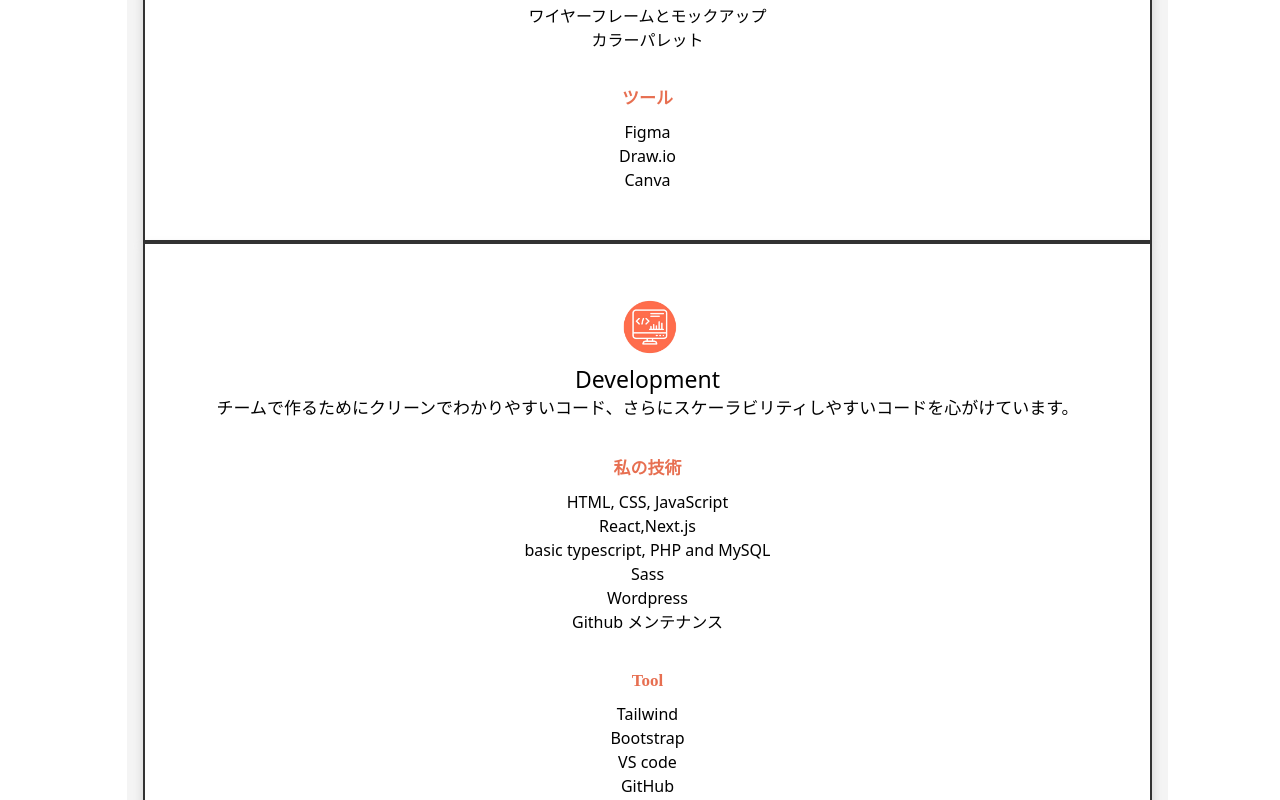
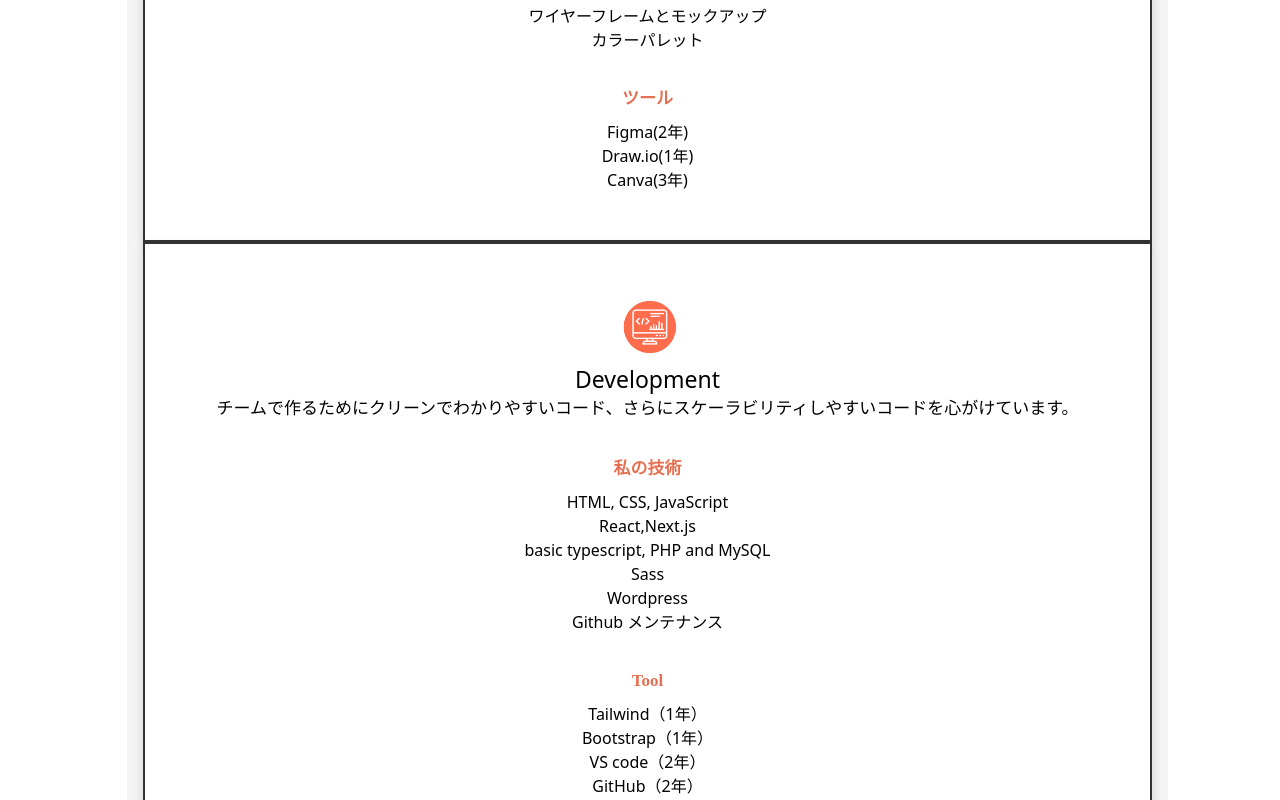
Before and after one commit to Sochan2/my-portfolio-react, a React (Vite) app: page /ja in a window 1280 px wide. Shown: the part 1460-2260 px from the top of the page. Built offline with nearby package versions, Linux system fonts and the light colour scheme.

Commit message:
add some information

```diff
--- a/src/components/Modal.jsx
+++ b/src/components/Modal.jsx
@@ -14,6 +14,10 @@
 
       <div className="modal-text">
       <h2 className="text-xl font-bold mb-4">{project.title}</h2>
+
+       <p className="text-sm mb-1">
+          <strong>Where:</strong> {project.where[isJapanese ? "ja" : "en"]}
+        </p>
         <p className="text-sm mb-1">
           <strong>Technology:</strong> {project.technology}
         </p>
--- a/src/pages/Home-ja.jsx
+++ b/src/pages/Home-ja.jsx
@@ -72,9 +72,9 @@
 
           <p><strong>ツール</strong></p>
           <ul>
-            <li>Figma</li>
-            <li>Draw.io</li>
-            <li>Canva</li>
+            <li>Figma(2年)</li>
+            <li>Draw.io(1年)</li>
+            <li>Canva(3年)</li>
           </ul>
 
 
@@ -100,10 +100,10 @@
 
           <p><strong>Tool</strong></p>
           <ul>
-            <li>Tailwind</li>
-            <li>Bootstrap</li>
-            <li>VS code</li>
-            <li>GitHub</li>
+            <li>Tailwind（1年）</li>
+            <li>Bootstrap（1年）</li>
+            <li>VS code（2年）</li>
+            <li>GitHub（2年）</li>
           </ul>
 
           </div>
--- a/src/pages/work.jsx
+++ b/src/pages/work.jsx
@@ -12,6 +12,11 @@
   const projects = [
     {
       title:"Japan rice",
+      where: {"en": "TAFE school project",
+              "ja": "TAFE学校プロジェクト"
+            },
+
+
       technology: "HTML, CSS, PWA",
       image:"/img/japan_rice_homepage.jpg",
       alt:"Japan rice MICO website preview picture",
@@ -30,6 +35,9 @@
 
     {
       title:"One Ring Rental",
+       where: {"en": "TAFE school project",
+              "ja": "TAFE学校プロジェクト"
+            },
       technology: "React, Bootstrap, Next.js",
       image:"/img/react_work.png",
       alt:"One ring rental thumbnail picture",
@@ -47,6 +55,8 @@
 
     {
       title:"Generate Password",
+       where: {"en": "Individual project",
+              "ja": "Javascriptを使った個人プロジェクト" },
       technology: "HTML, CSS, JS",
       image:"/img/generate-password-site.png",
       alt:"generate password site preview",
@@ -63,13 +73,15 @@
 
     {
       title:"Boom Radio",
+       where: {"en": "TAFE school project",
+              "ja": "TAFE学校プロジェクト"
+            },
       technology: "WordPress (PHP), HTML5, CSS3, JavaScript (ES6+), Bootstrap, Git/GitHub",
       image:"/img/boom_radio.png",
       alt:"Boom Radio project preview",
       plan: {
         en: "Key features include live radio streaming and Spotify integration, which automatically retrieves and plays the latest podcast episodes on the website. My role was designing Wireframe, custom post types to manage content and github management",
-        ja: "UI/UXデザインに重点を置き、モバイルでもメニューが見やすくユーザーフレンドリーになるよう設計。また、ライブ再生やSpotifyから最新のポッドキャストを取得してウェブ上で聴ける機能も実装しました。"
-      },
+        ja: "UI/UXデザインに重点を置き、モバイルでもメニューが見やすくユーザーフレンドリーになるよう設計。また、ライブ再生やSpotifyから最新のポッドキャストを取得してウェブ上で聴ける機能も実装しました。現在はクライアントの都合上公開されてませんが、ローカル環境で再現できます。" },
       users: {
         en: "This is real client project. Target audience is students age who lives in Perth. They try to spread a community in Perth",
         ja: "実際のクライアントプロジェクト。ターゲットはパース在住の学生で、コミュニティを広げることを目的としています。"
@@ -77,24 +89,13 @@
       link:"https://github.com/Sochan2/boom-radio-wordpress"
     },
 
-    {
-      title:"Sightseeing map app",
-      technology: "Next.js, Tailwind css, Python, Django, MongoDB, Google map API",
-      image:"/img/sightseeing-map-thumbnail.png",
-      alt:"Sightseeing map app preview",
-      plan: {
-        en: "This project was a collaboration with backend developers. My role focused on frontend (Next.js, Tailwind, login UI, API fetch integration, Google Maps API) and database schema design.",
-        ja: "このプロジェクトはバックエンド開発者との協働で進めました。私の役割はフロントエンドを担当し、Next.js・Tailwind を用いたUI開発、ログイン機能、APIフェッチの実装、Google Maps APIの統合、そしてデータベーススキーマ設計を行いました。"
-      },
-      users: {
-        en: "This app helps to find user's gem's restaurants, cafe and sightseeing spots. Users can write very detailed reviews like blog and post. They only can see spots within 30 min from current place not to disturb User Interface.",
-        ja: "このアプリはユーザーが隠れたレストラン、カフェ、観光スポットを見つけるのを助けます。ユーザーはブログのように詳細なレビューを書け、現在地から30分以内のスポットのみ表示され、UIを妨げません。"
-      },
-      link:"https://github.com/AstromaoLabs/sightseeing-map"
-    },
+
 
     {
       title:"George Garden Center",
+       where: {"en": "TAFE school project",
+              "ja": "TAFE学校プロジェクト"
+            },
       technology: "HTML, CSS, JS, Sass, Bootstrap",
       image:"/img/bootstrap-thumbnail.png",
       alt:"george garden center website's appearence",
@@ -111,6 +112,8 @@
 
      {
       title:"Typescript and React Weather App",
+        where: {"en": "Individual project",
+              "ja": "ReactとTypescriptを使った個人プロジェクト" },
       technology: "React, Typescript, OpenWeather API",
       image:"/img/weather-app.png",
       alt:"weather app preview",
```
